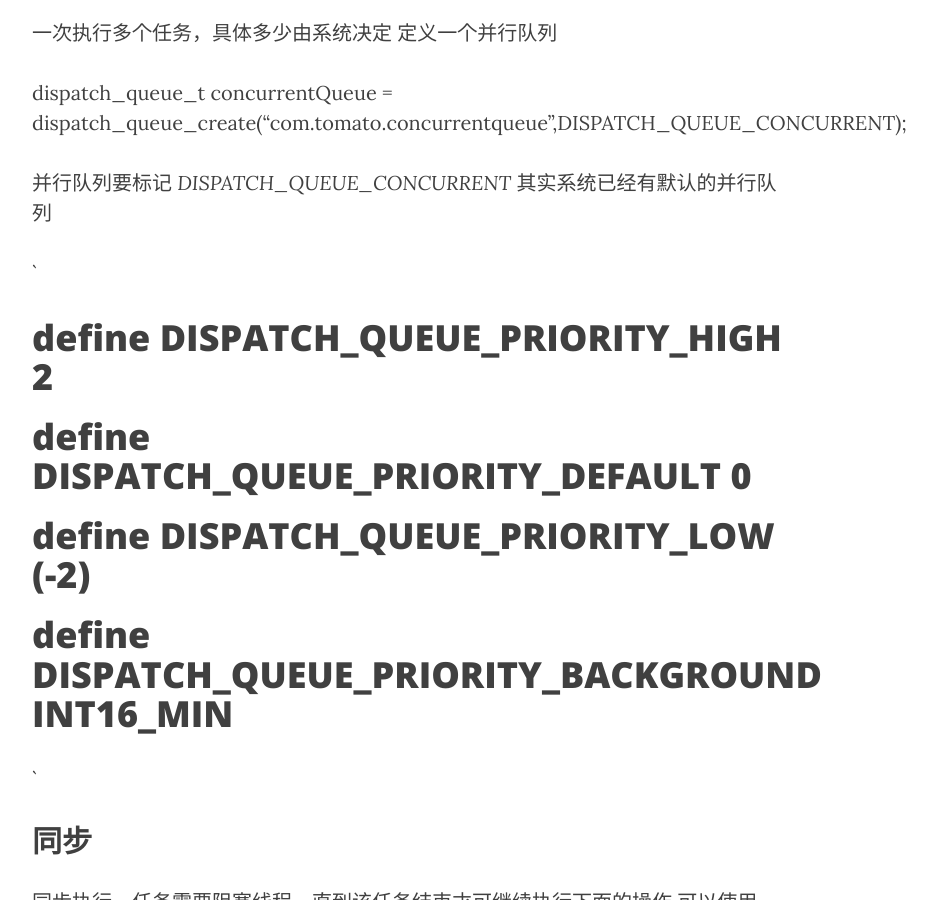
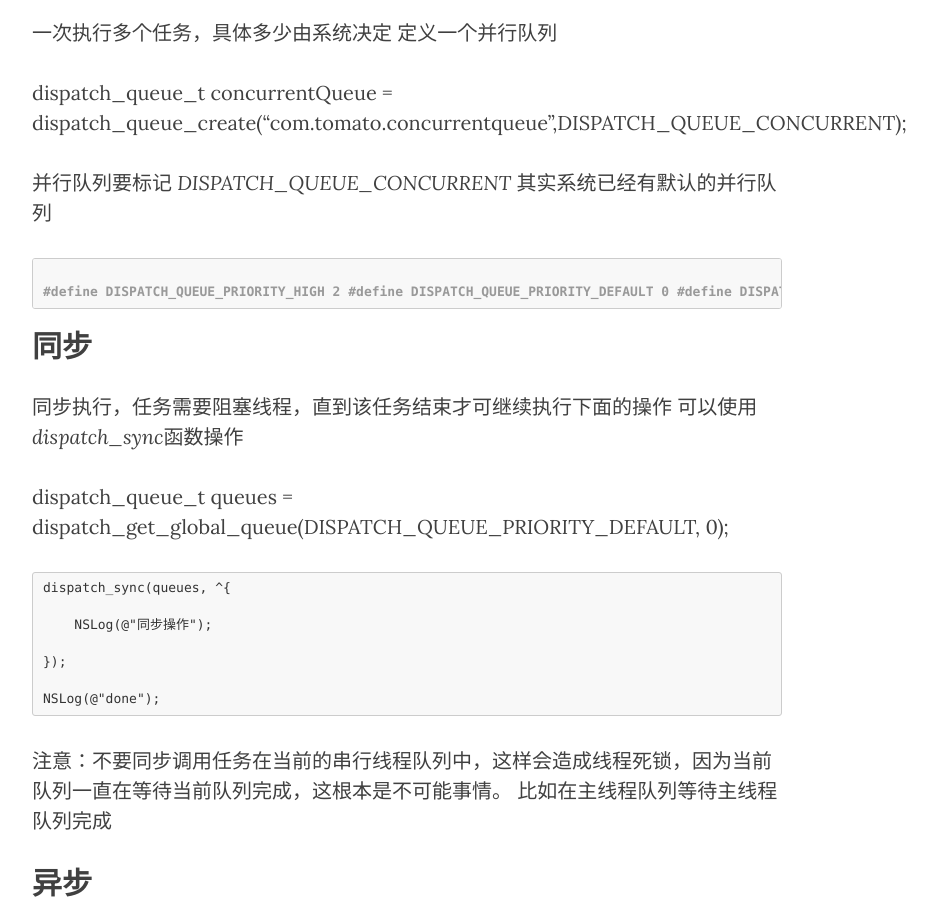
Before and after one commit to rhythmcity/blog, a Jekyll site: the page built from _posts/2015-05-16-GCD.md, in a window 1280 px wide and 900 px high, scrolled down 831 px. Shown: the whole window, without its empty margins (233-1170 px from the left). Built offline with Jekyll 4.4.1, drawn with Linux system fonts in a browser that asks for light colours; nearby versions of some CDN libraries.

Commit message:
Update 2015-05-16-GCD.md

````diff
--- a/_posts/2015-05-16-GCD.md
+++ b/_posts/2015-05-16-GCD.md
@@ -26,13 +26,14 @@ featured_image: /images/cover.jpg
 其实系统已经有默认的并行队列
 
 
-`
+```objective-c
+
 #define DISPATCH_QUEUE_PRIORITY_HIGH 2
 #define DISPATCH_QUEUE_PRIORITY_DEFAULT 0
 #define DISPATCH_QUEUE_PRIORITY_LOW (-2)
 #define DISPATCH_QUEUE_PRIORITY_BACKGROUND INT16_MIN
 
-`
+```
 
 
 ##同步
````
